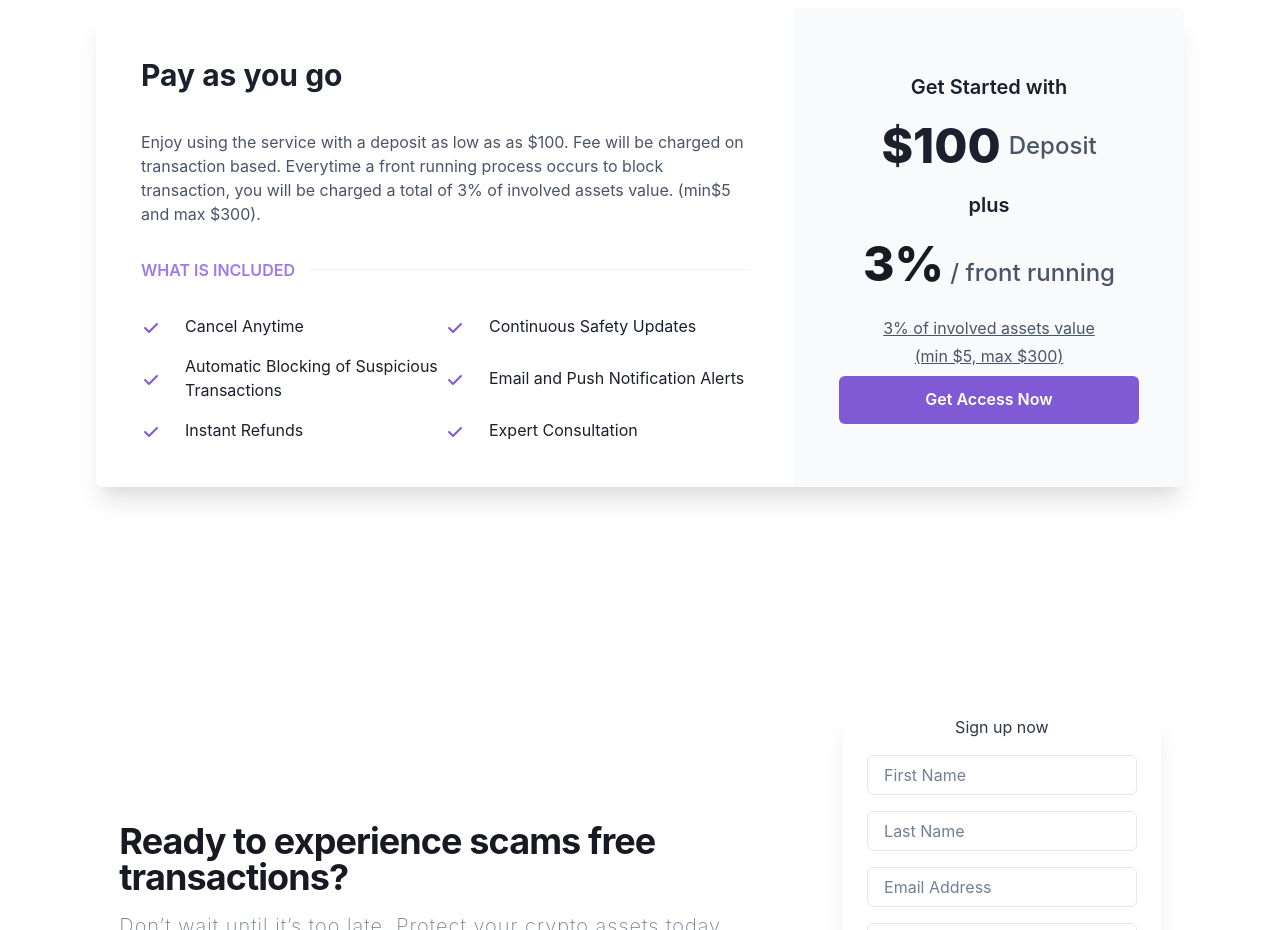
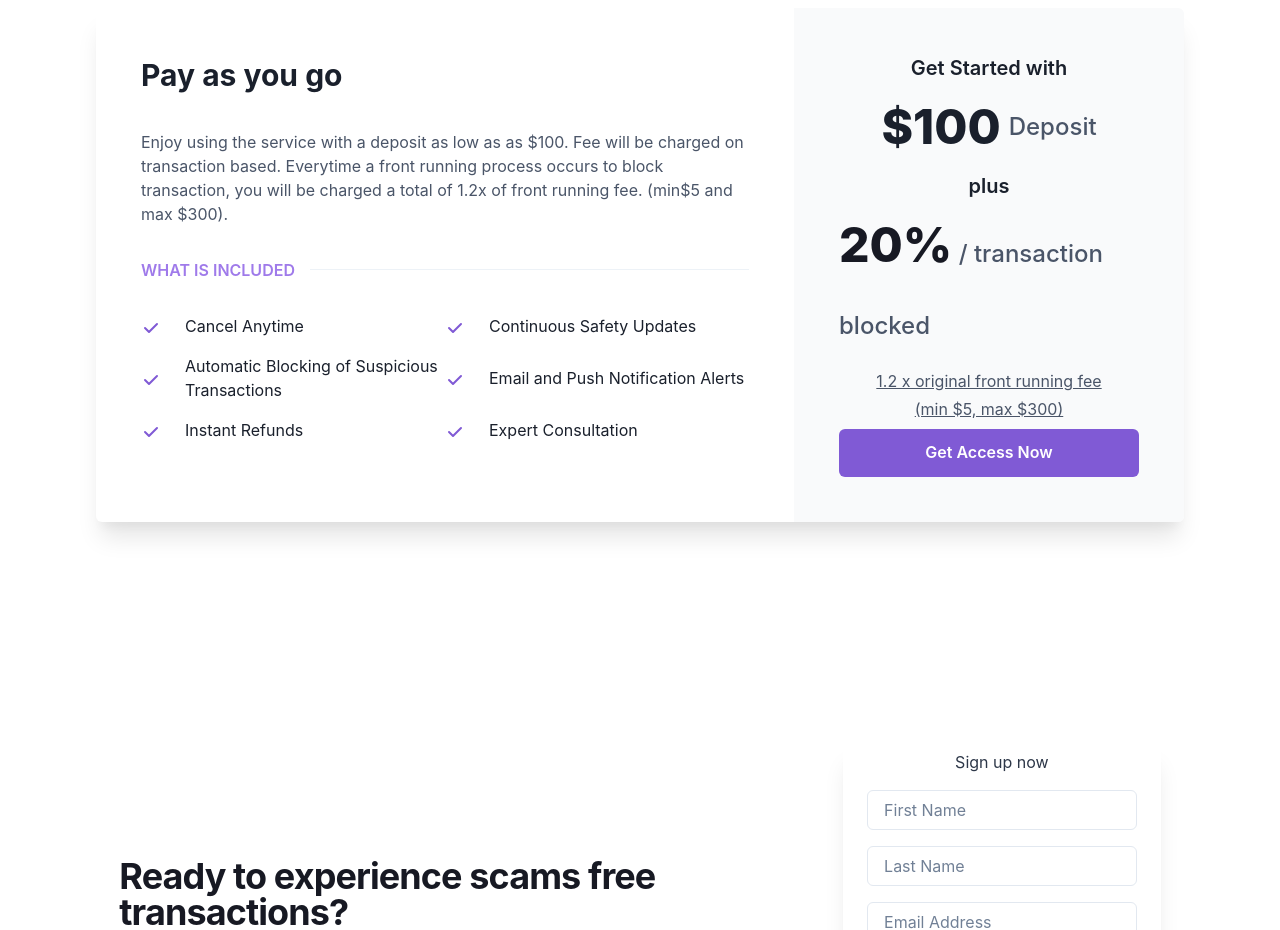
Before and after one commit to chenyyxx/Cosmos-Frontend, a Next.js app: page /homeB in a window 1280 px wide. Shown: the part 1340-2270 px from the top of the page. Built offline with nearby package versions, Linux system fonts and the light colour scheme.

Commit message:
fix price

```diff
--- a/components/PlanA.js
+++ b/components/PlanA.js
@@ -133,7 +133,7 @@ const PlanB = (props) => {
             color="gray.900"
             lineHeight="tight"
           >
-            $30
+            $15
             <Text as="span" fontSize="2xl" fontWeight="medium" color="gray.600">
               {" "}
               / month
--- a/components/PlanB.js
+++ b/components/PlanB.js
@@ -86,7 +86,7 @@ const PlanB = (props) => {
             Enjoy using the service with a deposit as low as as $100. Fee
             will be charged on transaction based. Everytime a front running
             process occurs to block transaction, you will be charged a total of
-            3% of involved assets value. (min$5 and max $300).
+            1.2x of front running fee. (min$5 and max $300).
           </Text>
           <Flex align="center">
             <Text
@@ -157,15 +157,15 @@ const PlanB = (props) => {
             color="gray.900"
             lineHeight="tight"
           >
-            3{"%"}
+            20{"%"}
             <Text as="span" fontSize="2xl" fontWeight="medium" color="gray.600">
               {" "}
-              / front running
+              / transaction blocked
             </Text>
           </Text>
           <Stack spacing={1} align="center">
             <Text textDecor="underline" color="gray.600">
-              3% of involved assets value
+              1.2 x original front running fee
             </Text>
             <Text textDecor="underline" color="gray.600">
               (min $5, max $300)
```
